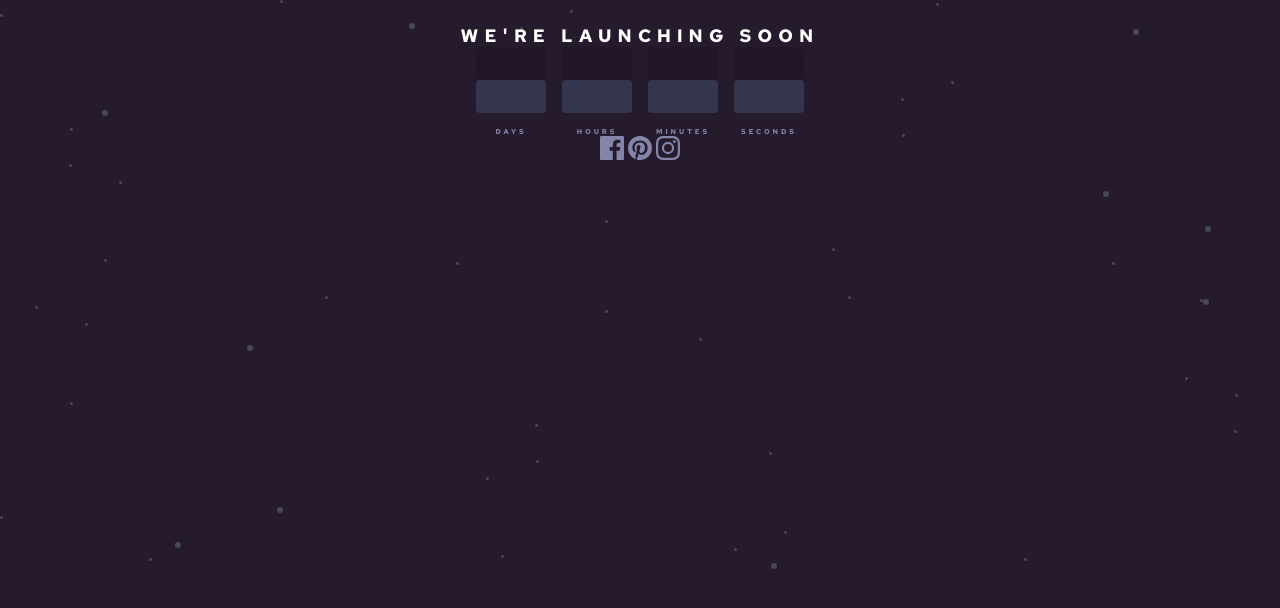
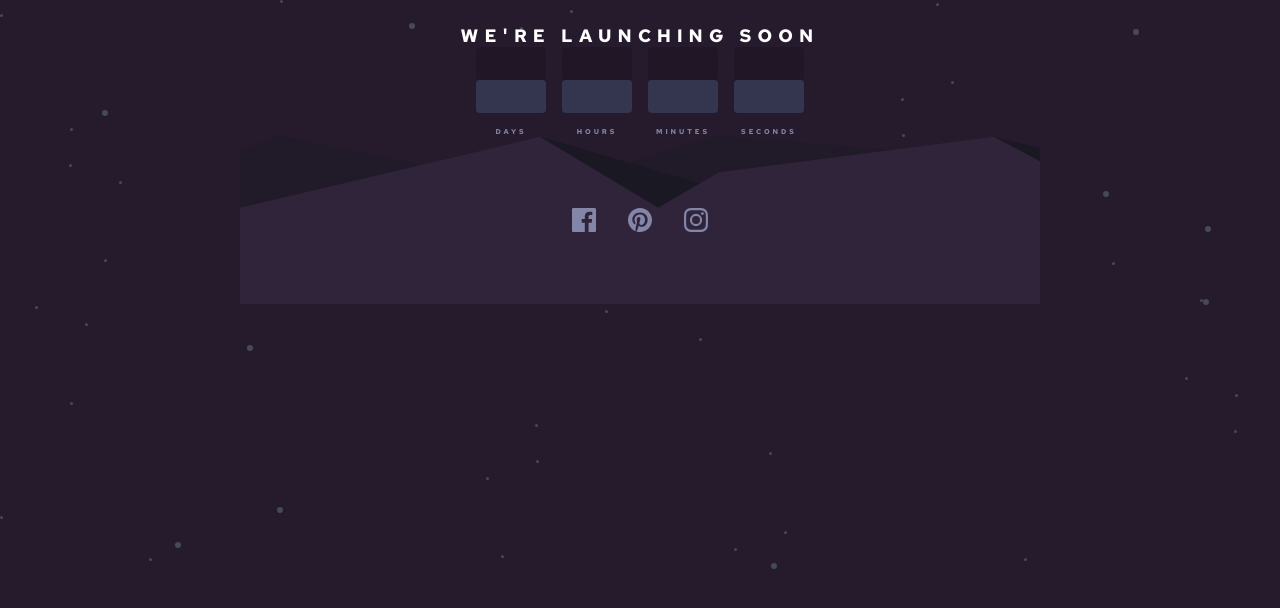
Before and after one commit to mariambuzaladze/Launch-countdown-timer, a plain HTML site: page index.html in a window 1280 px wide. Drawn offline with Linux system fonts and the light colour scheme.

Commit message:
style footer

```diff
--- a/style.css
+++ b/style.css
@@ -60,3 +60,16 @@ main {
   letter-spacing: 2.96px;
   color: #8385a9;
 }
+
+footer {
+  width: 100vh;
+  height: 168px;
+
+  display: flex;
+  justify-content: center;
+  align-items: center;
+  gap: 32px;
+  background-image: url(./images/pattern-hills.svg);
+  background-repeat: no-repeat;
+  background-size: cover;
+}
```
